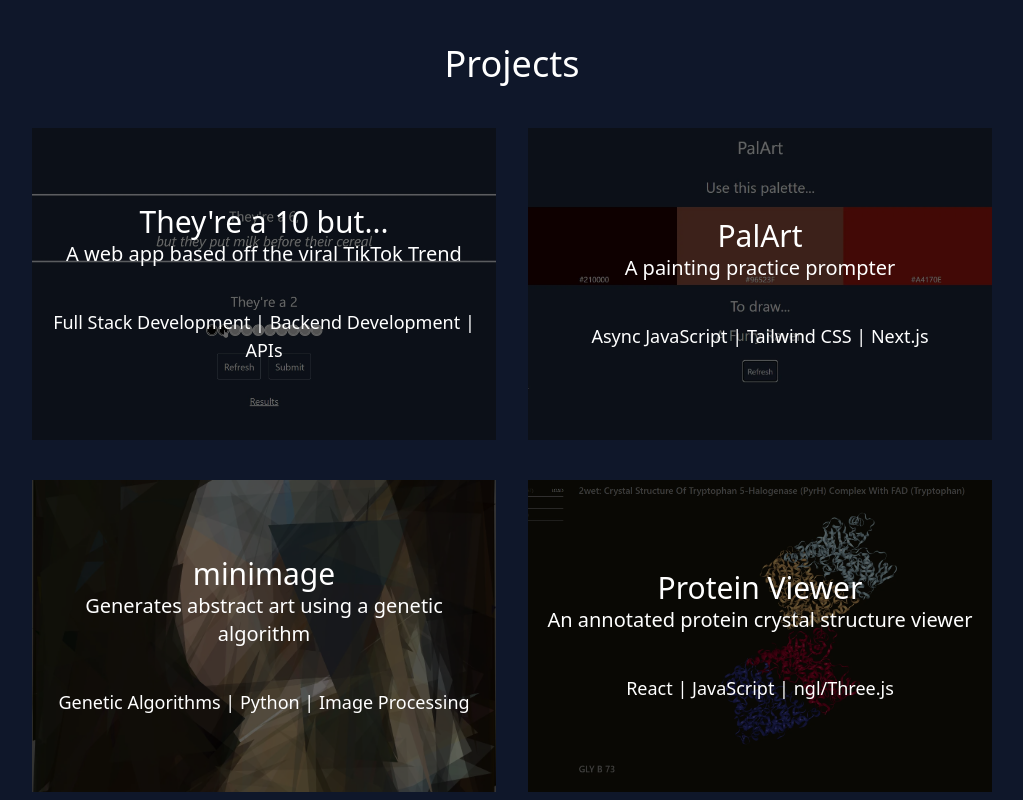
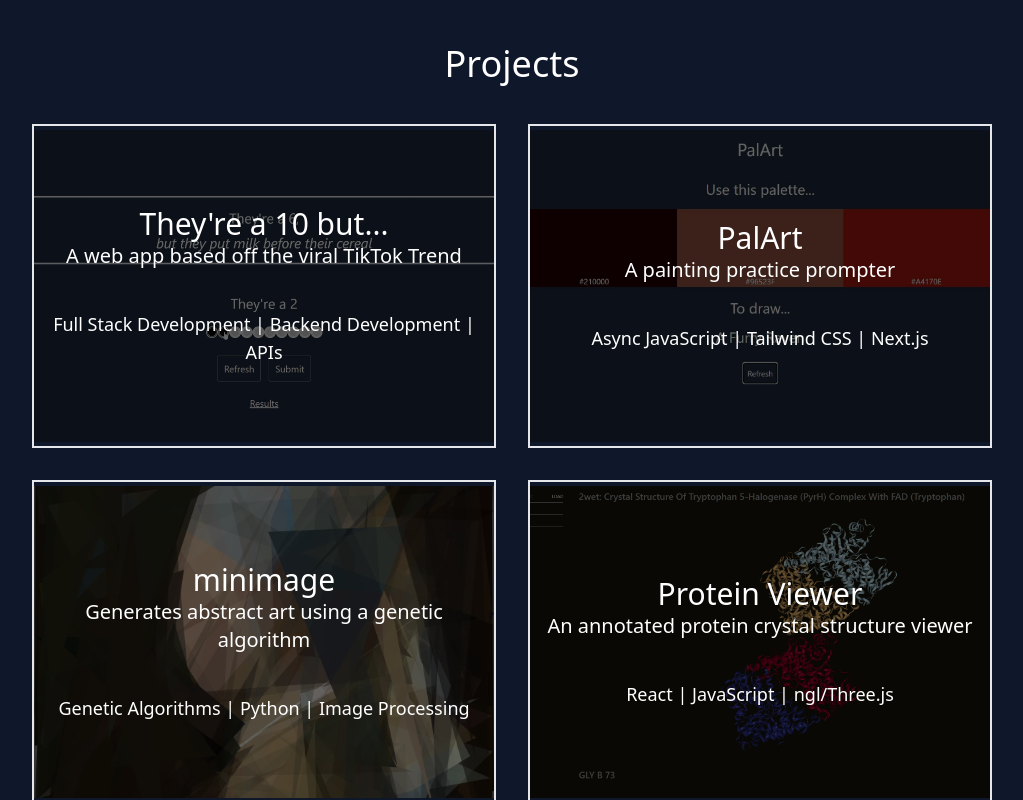
Before and after one commit to jordantwells42/jordantwells-next, a Next.js app: page / in a window 1280 px wide. Shown: the part 1220-2020 px from the top of the page, without its empty margins (128-1151 px from the left). Built offline with nearby package versions, Linux system fonts and the light colour scheme.

Commit message:
added border to cards

```diff
--- a/components/cards.js
+++ b/components/cards.js
@@ -18,7 +18,7 @@ export function ProjectCard(props) {
 export function Card(props){
   return (
     <Link href={props.link}>
-      <div className="flex flex-col" >
+      <div className="flex flex-col border-2" >
         <div className="group w-full h-80 py-1">
         <img className="transition-all ease-in-out duration-200 hover-none:brightness-[0.4] hover-hover:group-hover:brightness-[0.1]  object-cover w-full h-full " src={props.img} alt={props.alt} />
         <div className="transition-all ease-in-out duration-200 hover-none:opacity-100 hover-hover group-hover:cursor-pointer opacity-10 group-hover:opacity-100 -translate-y-full h-full w-full text-center flex flex-col items-center justify-center px-3">
```
